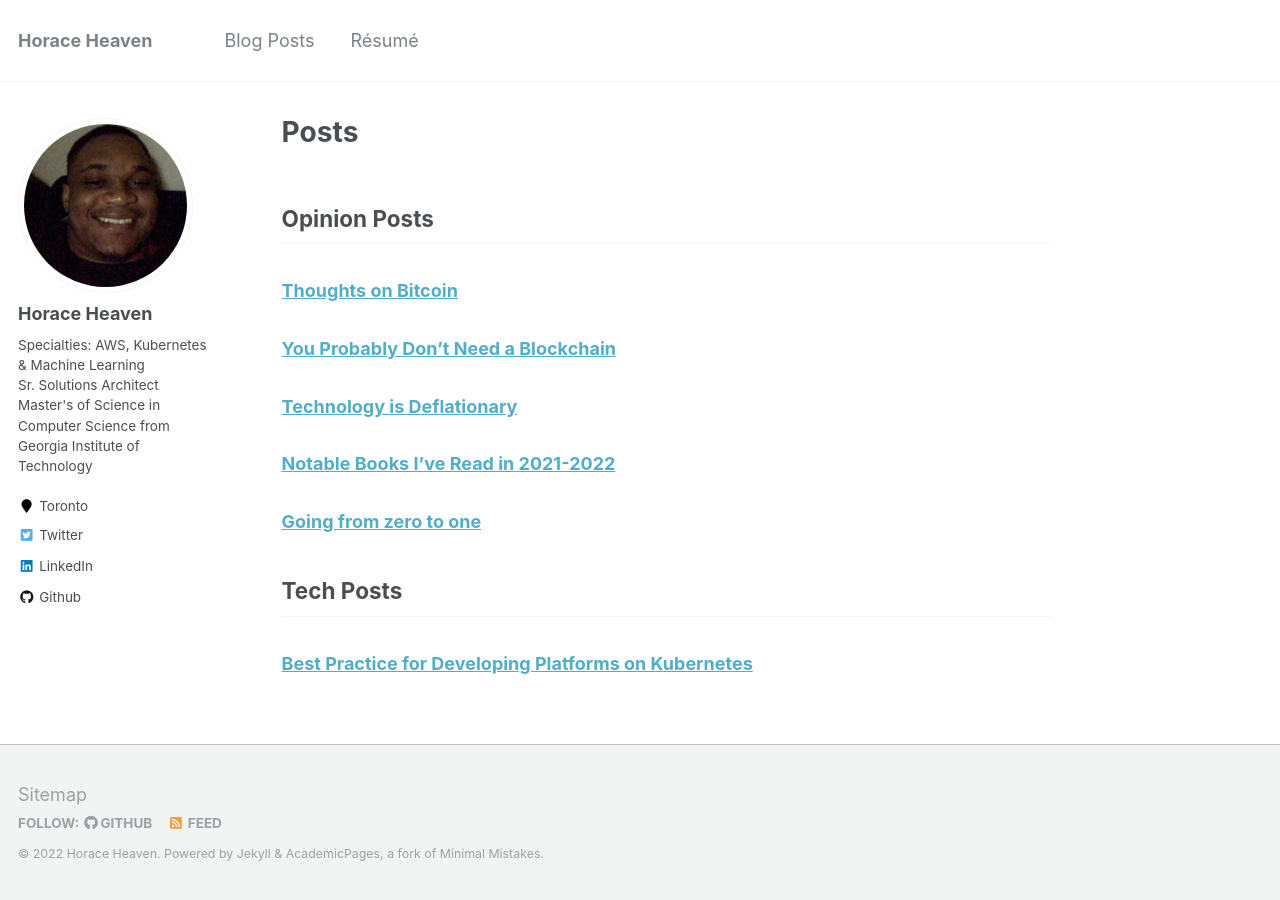
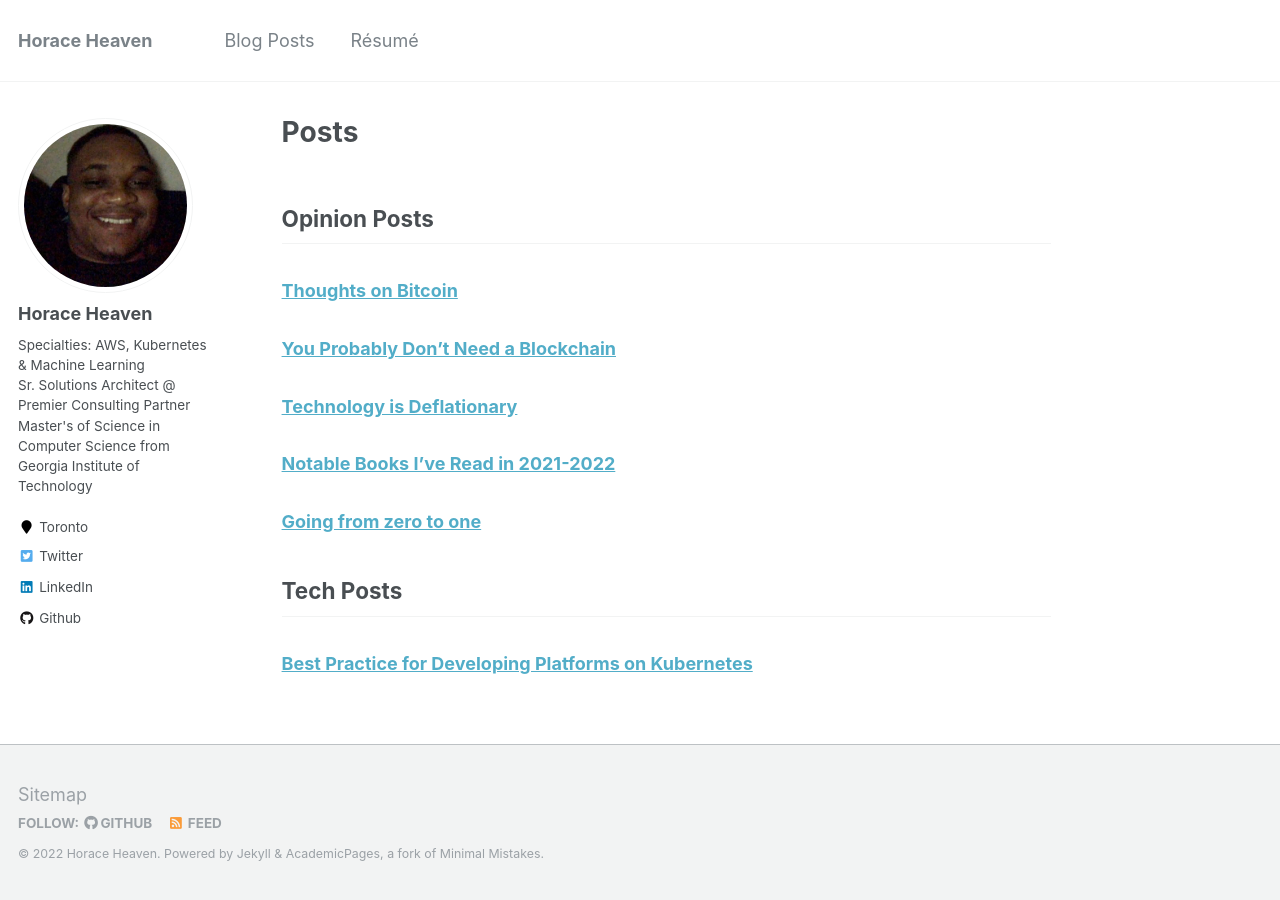
Before and after one commit to horaceheaven/horaceheaven.github.io, a Jekyll site: the page built from _pages/about.md, in a window 1280 px wide. Built offline with Jekyll 4.4.1, drawn with Linux system fonts in a browser that asks for light colours.

Commit message:
Update site

```diff
--- a/_config.yml
+++ b/_config.yml
@@ -82,7 +82,7 @@ analytics:
 author:
   name             : "Horace Heaven"
   avatar           : "profile.jpg"
-  bio              : "Specialties: AWS, Kubernetes & Machine Learning<br/>Sr. Solutions Architect<br/>Master's of Science in Computer Science from Georgia Institute of Technology"
+  bio              : "Specialties: AWS, Kubernetes & Machine Learning<br/>Sr. Solutions Architect @ Premier Consulting Partner<br/>Master's of Science in Computer Science from Georgia Institute of Technology"
   location         : "Toronto"
   employer         :
   pubmed           : # "https://www.ncbi.nlm.nih.gov/pubmed/?term=john+snow"
```
